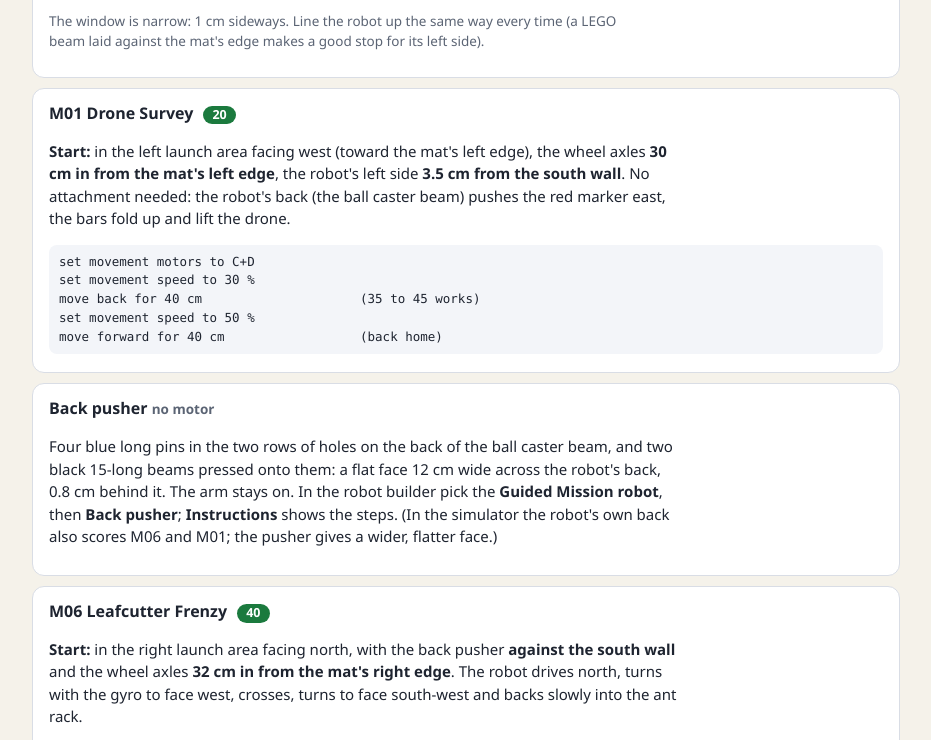
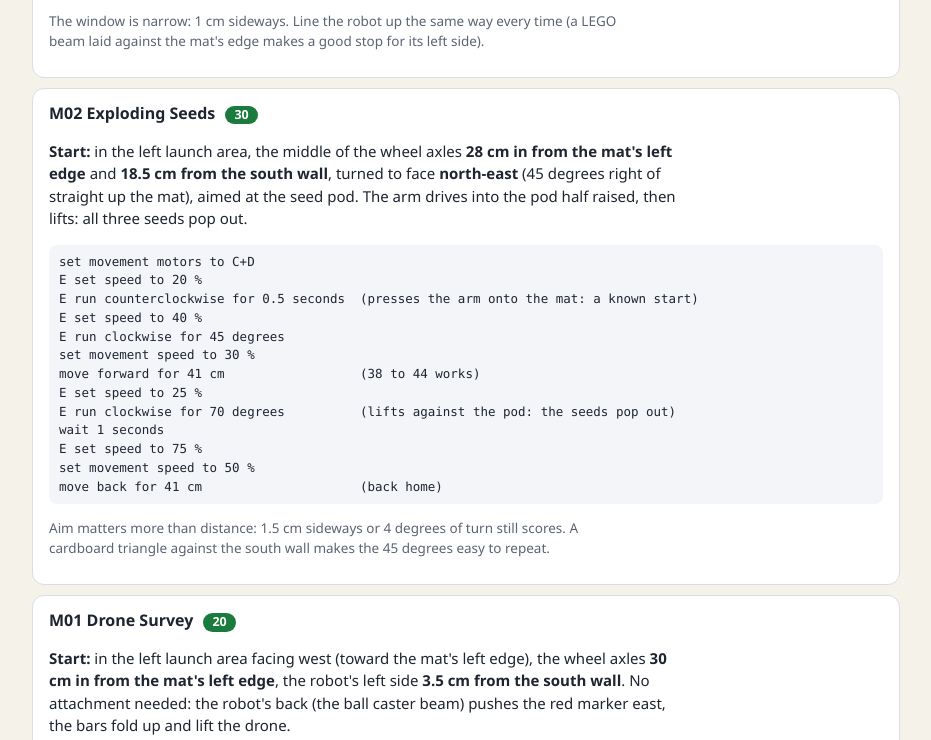
Before and after one commit to mrubens/fll-practice, a plain HTML site: page tools.html in a window 1280 px wide. Shown: the part 1051-1791 px from the top of the page, without its empty margins (174-1105 px from the left). Drawn offline with Linux system fonts and the light colour scheme.

Commit message:
Arm robot: M02 Exploding Seeds (30): from the left launch area aimed north-east at the seed pod, the half-raised arm drives in 41 cm (38-44 works, 1.5 cm sideways, 4 degrees of aim) and lifts: all three seeds pop out; then back home. Tried and written up as not working with this arm: M07 (the crossbar is a few cm short of getting behind the red handle) and M09 (all 30 only from a perfect start; half a degree off it gets the camera trap)

```diff
--- a/js/demos.js
+++ b/js/demos.js
@@ -64,6 +64,11 @@ export const ARM_DEMOS = [
   { name: 'Arm robot: M03 Flip the Rock', robot: 'guided-mission', launch: { x: -91.2, y: 50.9, heading: -90 },
     blocks: [motorSpeed('E', 20), turnSeconds('E', 0.5), motorSpeed('E', 75), turn('E', 115), move(49), turn('E', -47), speed(10), move(-3),
       motorSpeed('E', 5), startMotor('E', 'counterclockwise'), move(-2.5), stopMotor('E'), speed(50), motorSpeed('E', 75), move(-43)] },
+  // the arm, half raised, runs into the seed pod from the south-west and lifting it pushes the seeds out (all three).
+  // From the left launch area aimed north-east at the pod; driving in 38 to 44 cm works, 1.5 cm sideways and 4 degrees
+  { name: 'Arm robot: M02 Exploding Seeds', robot: 'guided-mission', launch: { x: -71.75, y: 38.35, heading: -44 },
+    blocks: [motorSpeed('E', 20), turnSeconds('E', 0.5), motorSpeed('E', 40), turn('E', 45), speed(30), move(41), motorSpeed('E', 25), turn('E', 70), wait(1),
+      motorSpeed('E', 75), speed(50), move(-41)] },
   // the robot's own back (the ball caster beam) pushes the red marker east: the bars fold up and lift the drone.
   // From the left launch area facing west; backing 35 to 45 cm works. Then back home
   { name: 'Arm robot: M01 Drone Survey', robot: 'guided-mission', launch: { x: -70, y: 46, heading: 180 },
--- a/tools.html
+++ b/tools.html
@@ -66,6 +66,25 @@ E set speed to 75 %
 move back for 43 cm                     (back home, so picking it up costs no precision token)</div>
     <p class="tip">The window is narrow: 1 cm sideways. Line the robot up the same way every time (a LEGO beam laid
       against the mat's edge makes a good stop for its left side).</p></div>
+  <div class="card"><h3>M02 Exploding Seeds <span class="pts">30</span></h3>
+    <p><b>Start:</b> in the left launch area, the middle of the wheel axles <b>28 cm in from the mat's left edge</b> and
+      <b>18.5 cm from the south wall</b>, turned to face <b>north-east</b> (45 degrees right of straight up the mat), aimed
+      at the seed pod. The arm drives into the pod half raised, then lifts: all three seeds pop out.</p>
+    <div class="prog">set movement motors to C+D
+E set speed to 20 %
+E run counterclockwise for 0.5 seconds  (presses the arm onto the mat: a known start)
+E set speed to 40 %
+E run clockwise for 45 degrees
+set movement speed to 30 %
+move forward for 41 cm                  (38 to 44 works)
+E set speed to 25 %
+E run clockwise for 70 degrees          (lifts against the pod: the seeds pop out)
+wait 1 seconds
+E set speed to 75 %
+set movement speed to 50 %
+move back for 41 cm                     (back home)</div>
+    <p class="tip">Aim matters more than distance: 1.5 cm sideways or 4 degrees of turn still scores. A cardboard
+      triangle against the south wall makes the 45 degrees easy to repeat.</p></div>
   <div class="card"><h3>M01 Drone Survey <span class="pts">20</span></h3>
     <p><b>Start:</b> in the left launch area facing west (toward the mat's left edge), the wheel axles <b>30 cm in from
       the mat's left edge</b>, the robot's left side <b>3.5 cm from the south wall</b>. No attachment needed: the
@@ -216,7 +235,10 @@ move forward for 8 cm</div>
       square) is not covered yet.</p></div>
 
   <h2>Not covered yet</h2>
-  <p>M02, M04, M05, M08, M12, M13, M14 and M15. M13 (the keystone species) and M14 (seeds) need a tool that carries
+  <p>With the Driving Base's arm: M07 (the crossbar reaches 11.5 cm ahead of the wheels, a few centimetres short of
+    getting behind the red handle before the robot's front meets the model), and M09 (from a perfect start the arm lifts
+    the platform for all 30, but half a degree off it only gets the camera trap). With the Advanced Driving Base: M02, M04, M05, M08, M12, M13, M14 and M15.</p>
+  <p>M13 (the keystone species) and M14 (seeds) need a tool that carries
     things; M12's cane sits 0.5 cm off the mat and needs a thinner fork than the kit's beams make. The Dozer Blade, raised
     (motor C 60 degrees counterclockwise), pushes M15's skylight to within 0.4 cm of fully in, but the building stops the
     robot just short of the last 2 mm.</p>
```
